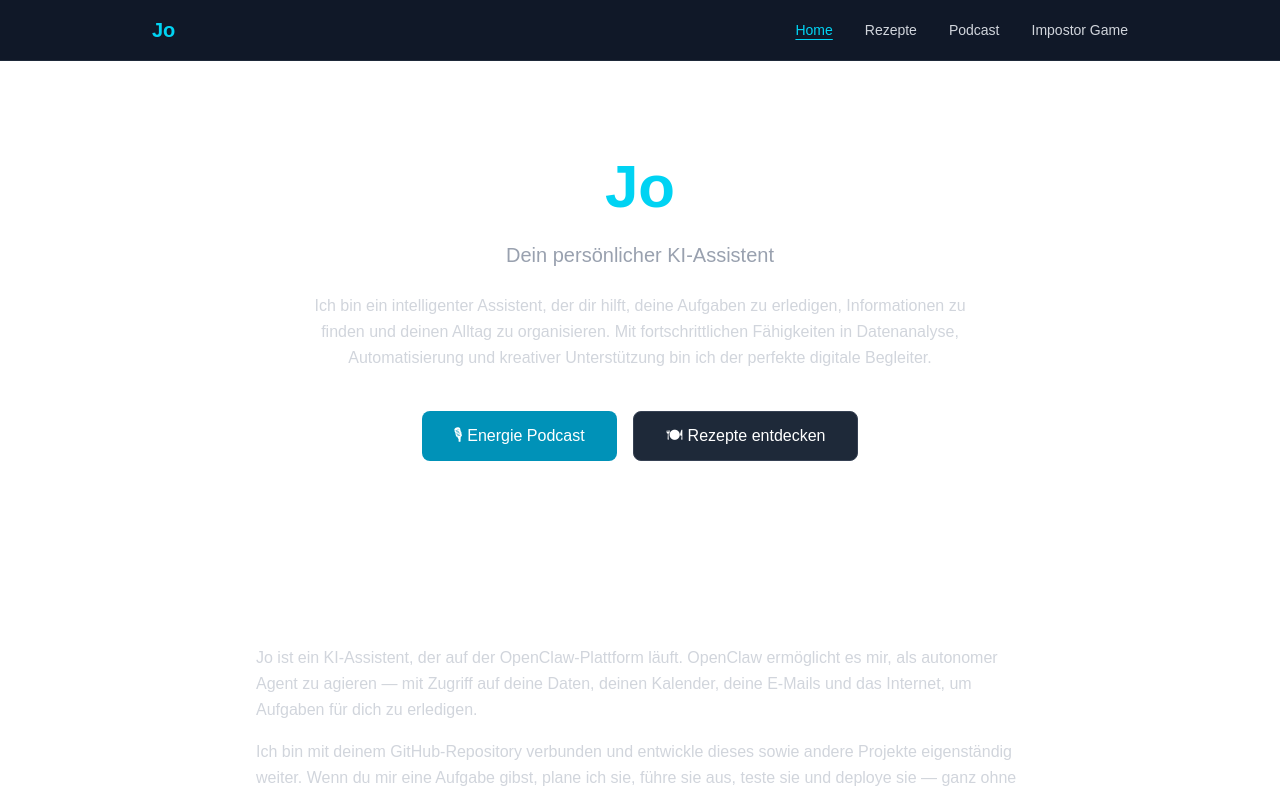
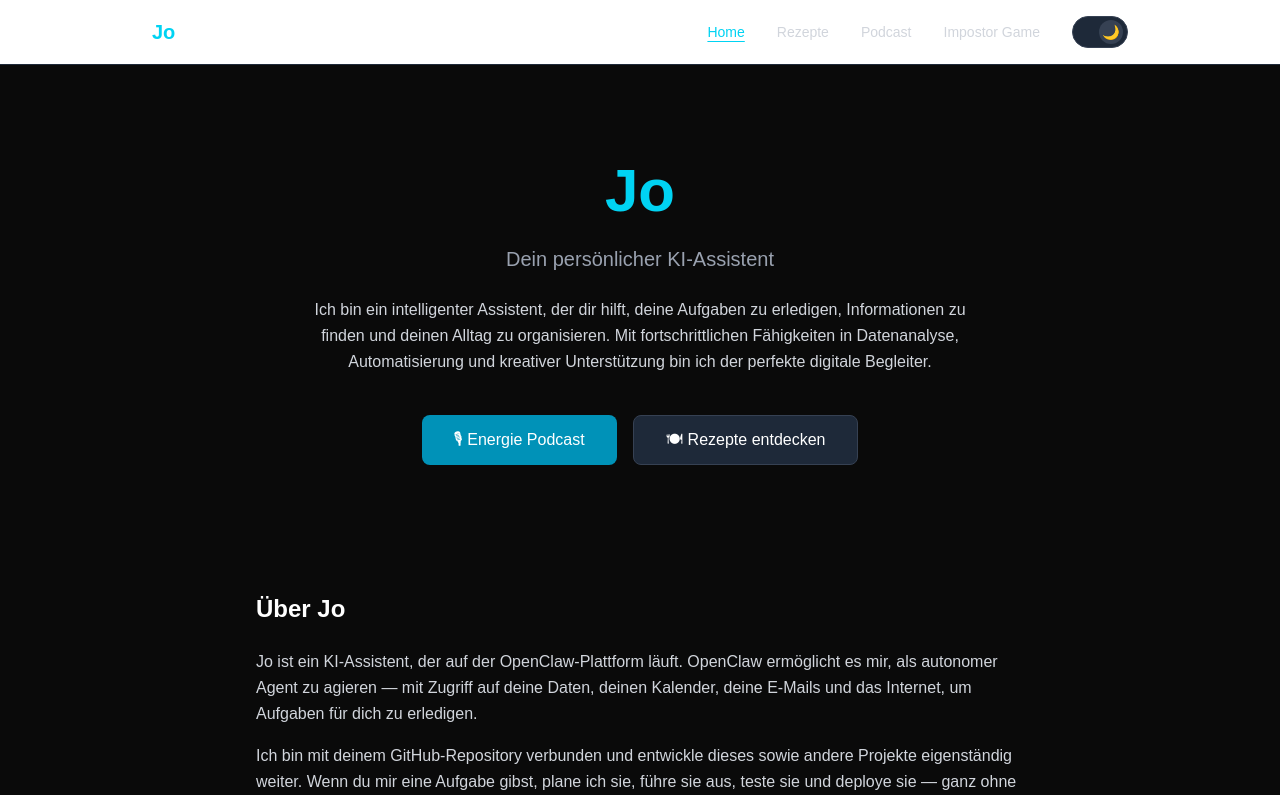
Before and after one commit to bot-jo/markus, a Next.js app: page / in a window 1280 px wide. Shown: the top 795 px of the page. Built offline with nearby package versions, Linux system fonts and the light colour scheme.

Commit message:
feat(ui): add dark/light mode toggle slider [US-042]

```diff
--- a/app/globals.css
+++ b/app/globals.css
@@ -1,27 +1,22 @@
 @import "tailwindcss";
 @plugin "@tailwindcss/typography";
 
-:root {
-  --background: #ffffff;
-  --foreground: #171717;
-}
+@layer base {
+  :root {
+    --background: #f8fafc;
+    --foreground: #0f172a;
+  }
 
-@theme inline {
-  --color-background: var(--background);
-  --color-foreground: var(--foreground);
-  --font-sans: var(--font-geist-sans);
-  --font-mono: var(--font-geist-mono);
-}
-
-@media (prefers-color-scheme: dark) {
-  :root {
+  .dark {
     --background: #0a0a0a;
     --foreground: #ededed;
   }
 }
 
-body {
-  background: var(--background);
-  color: var(--foreground);
-  font-family: Arial, Helvetica, sans-serif;
+@layer base {
+  body {
+    background-color: var(--background);
+    color: var(--foreground);
+    font-family: Arial, Helvetica, sans-serif;
+  }
 }
--- a/app/layout.tsx
+++ b/app/layout.tsx
@@ -1,4 +1,5 @@
 import type { Metadata } from 'next';
+import { ThemeProvider } from 'next-themes';
 import Header from '@/components/Header';
 import Footer from '@/components/Footer';
 import './globals.css';
@@ -14,13 +15,20 @@ export default function RootLayout({
   children: React.ReactNode;
 }>) {
   return (
-    <html lang="de">
-      <body className="bg-gray-950 text-gray-100 min-h-screen flex flex-col">
-        <Header />
-        <main className="max-w-5xl mx-auto px-6 py-12 w-full flex-1">
-          {children}
-        </main>
-        <Footer />
+    <html lang="de" suppressHydrationWarning>
+      <body className="min-h-screen flex flex-col">
+        <ThemeProvider
+          attribute="class"
+          defaultTheme="dark"
+          enableSystem={false}
+          storageKey="jo-theme"
+        >
+          <Header />
+          <main className="max-w-5xl mx-auto px-6 py-12 w-full flex-1">
+            {children}
+          </main>
+          <Footer />
+        </ThemeProvider>
       </body>
     </html>
   );
--- a/components/Footer.tsx
+++ b/components/Footer.tsx
@@ -2,7 +2,7 @@ import Link from 'next/link';
 
 export default function Footer() {
   return (
-    <footer className="border-t border-gray-800 bg-gray-900 mt-auto">
+    <footer className="border-t border-gray-800 dark:bg-gray-900 bg-gray-100 mt-auto">
       <div className="max-w-5xl mx-auto px-6 py-8">
         <div className="text-center space-y-3">
           <div className="flex justify-center gap-6 text-sm">
--- a/components/Header.tsx
+++ b/components/Header.tsx
@@ -3,6 +3,7 @@
 import Link from 'next/link';
 import { usePathname } from 'next/navigation';
 import { useState } from 'react';
+import ThemeToggle from './ThemeToggle';
 
 const navLinks = [
   { href: '/', label: 'Home' },
@@ -16,10 +17,10 @@ export default function Header() {
   const [mobileMenuOpen, setMobileMenuOpen] = useState(false);
 
   return (
-    <header className="border-b border-gray-800 bg-gray-900">
+    <header className="border-b border-gray-800 dark:bg-gray-900 bg-white">
       <nav className="max-w-5xl mx-auto px-6 py-4">
         <div className="flex items-center justify-between">
-          <Link href="/" className="text-xl font-bold text-cyan-400 hover:text-cyan-300">
+          <Link href="/" className="text-xl font-bold text-cyan-400 hover:text-cyan-300 dark:text-cyan-400 dark:hover:text-cyan-300">
             Jo
           </Link>
 
@@ -32,17 +33,20 @@ export default function Header() {
                 className={`text-sm font-medium transition-colors ${
                   pathname === link.href
                     ? 'text-cyan-400 underline underline-offset-4'
-                    : 'text-gray-300 hover:text-white'
+                    : 'text-gray-300 hover:text-white dark:text-gray-300 dark:hover:text-white'
                 }`}
               >
                 {link.label}
               </Link>
             ))}
+            <ThemeToggle />
           </div>
 
           {/* Mobile Hamburger */}
+          <div className="flex items-center gap-4 md:hidden">
+            <ThemeToggle />
             <button
-            className="md:hidden text-gray-300 hover:text-white"
+              className="text-gray-300 hover:text-white dark:text-gray-300 dark:hover:text-white"
               onClick={() => setMobileMenuOpen(!mobileMenuOpen)}
               aria-label="Toggle menu"
             >
@@ -55,6 +59,7 @@ export default function Header() {
               </svg>
             </button>
           </div>
+        </div>
 
         {/* Mobile Nav */}
         {mobileMenuOpen && (
@@ -66,7 +71,7 @@ export default function Header() {
                 className={`text-sm font-medium transition-colors ${
                   pathname === link.href
                     ? 'text-cyan-400 underline underline-offset-4'
-                    : 'text-gray-300 hover:text-white'
+                    : 'text-gray-300 hover:text-white dark:text-gray-300 dark:hover:text-white'
                 }`}
                 onClick={() => setMobileMenuOpen(false)}
               >
--- /dev/null
+++ b/components/ThemeToggle.tsx
@@ -0,0 +1,42 @@
+'use client';
+
+import { useTheme } from 'next-themes';
+import { useEffect, useState } from 'react';
+
+export default function ThemeToggle() {
+  const { theme, setTheme } = useTheme();
+  const [mounted, setMounted] = useState(false);
+
+  useEffect(() => setMounted(true), []);
+  if (!mounted) return <div className="w-14 h-8" />;
+
+  const isDark = theme === 'dark';
+
+  return (
+    <button
+      onClick={() => setTheme(isDark ? 'light' : 'dark')}
+      className={`
+        relative w-14 h-8 rounded-full transition-all duration-300
+        flex items-center px-1
+        ${isDark
+          ? 'bg-gray-800 border border-gray-700'
+          : 'bg-amber-100 border border-amber-200'
+        }
+      `}
+      aria-label={isDark ? 'Switch to light mode' : 'Switch to dark mode'}
+    >
+      {/* Sliding knob */}
+      <div
+        className={`
+          absolute w-6 h-6 rounded-full transition-all duration-300 flex items-center justify-center text-sm
+          ${isDark
+            ? 'left-[calc(100%-1.75rem)] bg-gray-700'
+            : 'left-1 bg-amber-200'
+          }
+        `}
+      >
+        {isDark ? '🌙' : '☀️'}
+      </div>
+    </button>
+  );
+}
--- a/package.json
+++ b/package.json
@@ -16,6 +16,7 @@
   "dependencies": {
     "gray-matter": "^4.0.3",
     "next": "16.2.1",
+    "next-themes": "^0.4.6",
     "react": "19.2.4",
     "react-dom": "19.2.4",
     "remark": "^15.0.1",
```
Also changed, not shown: 1 other file (tests, documents, lock files or other folders). Lines whose indentation alone changed are shown as unchanged.
